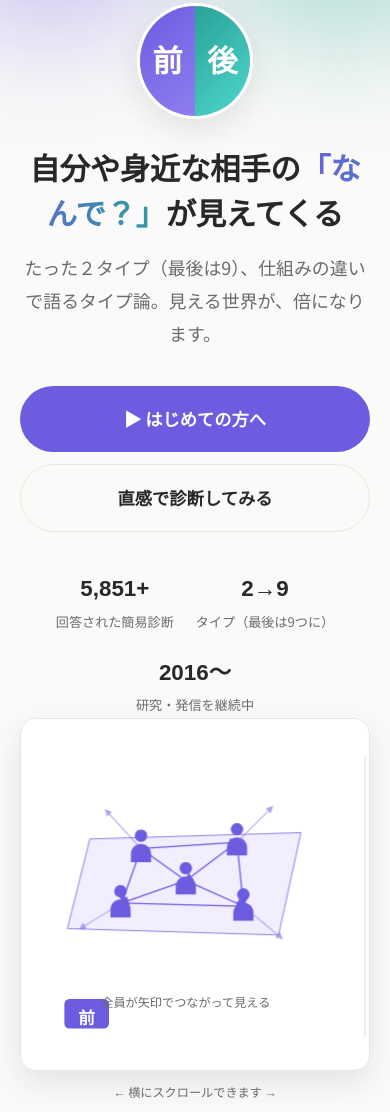
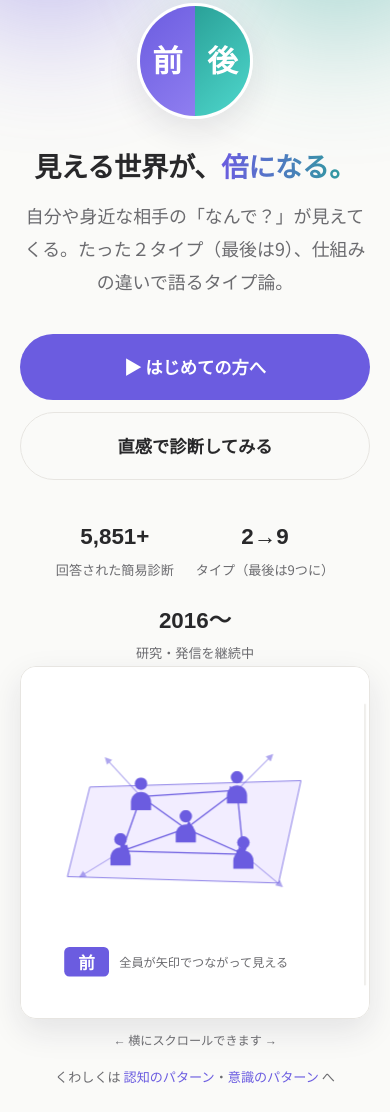
Before and after one commit to rrrrrr2525/zenshakousha-renewal, a plain HTML site: page index.html in a window 390 px wide. Shown: the part 168-1280 px from the top of the page. Drawn offline with Linux system fonts and the light colour scheme; a web font is replaced by a local one.

Commit message:
見出しを「見える世界が、倍になる。」に、図解タグの文字揃えを修正
・ヒーローの見出しを元サイトのキャッチコピー「見える世界が倍になる！」ベースの短い一文に変更し、スマホ幅（360px以下含む）でも折り返さないようフォントサイズを調整
・図解の「前」「後」タグの文字がdominant-baselineのずれで中央に来ていなかったのを修正し、キャプションも同じ行に揃うよう再配置

Co-Authored-By: Claude Sonnet 5 <noreply@anthropic.com>

```diff
--- a/assets/css/style.css
+++ b/assets/css/style.css
@@ -185,11 +185,15 @@ nav.main-nav a.top-link:hover, nav.main-nav a.top-link.active{
   .hero{padding:52px 0 36px;}
   .hero::before{width:260px; height:260px; top:-120px; left:-80px;}
   .hero::after{width:280px; height:280px; top:-130px; right:-90px;}
+  .hero h1{font-size:1.7rem; white-space:nowrap;}
   .hero-ctas{flex-direction:column; align-items:stretch;}
   .hero-ctas .btn{justify-content:center;}
   .hero-stats{gap:18px 22px;}
   .section{padding:36px 0;}
   .cta-banner{padding:40px 20px; border-radius:18px;}
+}
+@media (max-width: 360px){
+  .hero h1{font-size:1.4rem;}
 }
 
 .hero-visual-single{
@@ -223,9 +227,9 @@ nav.main-nav a.top-link:hover, nav.main-nav a.top-link.active{
 
 .hv-tag-text{
   font-family:"Zen Maru Gothic","Noto Sans JP",sans-serif; font-weight:700; font-size:26px;
-  fill:#fff; dominant-baseline:middle;
+  fill:#fff; dominant-baseline:central;
 }
-.hv-caption{font-family:"Noto Sans JP",sans-serif; font-size:15px; fill:var(--text-muted);}
+.hv-caption{font-family:"Noto Sans JP",sans-serif; font-size:15px; fill:var(--text-muted); dominant-baseline:central;}
 
 .hero-visual-caption{text-align:center; font-size:.82rem; color:var(--text-muted); margin:14px 0 0;}
 .hv-scroll-hint{display:none; font-size:.76rem; margin:10px 0 0;}
--- a/index.html
+++ b/index.html
@@ -19,8 +19,8 @@
         <span class="half zen">前</span>
         <span class="half ko">後</span>
       </div>
-      <h1>自分や身近な相手の<span class="hl">「なんで？」</span>が見えてくる</h1>
-      <p class="lead">たった２タイプ（最後は9）、仕組みの違いで語るタイプ論。見える世界が、倍になります。</p>
+      <h1>見える世界が、<span class="hl">倍になる。</span></h1>
+      <p class="lead">自分や身近な相手の「なんで？」が見えてくる。たった２タイプ（最後は9）、仕組みの違いで語るタイプ論。</p>
       <div class="hero-ctas">
         <a href="/start/" class="btn btn-lg">▶ はじめての方へ</a>
         <a href="/shindan/" class="btn ghost btn-lg">直感で診断してみる</a>
@@ -78,8 +78,8 @@
             <use href="#hvPerson" x="292" y="227" width="36" height="51" class="hv-figure"/>
 
             <rect x="30" y="400" width="70" height="46" rx="8" class="hv-tag"/>
-            <text x="65" y="432" text-anchor="middle" class="hv-tag-text">前</text>
-            <text x="220" y="412" text-anchor="middle" class="hv-caption">全員が矢印でつながって見える</text>
+            <text x="65" y="423" text-anchor="middle" class="hv-tag-text">前</text>
+            <text x="116" y="423" text-anchor="start" class="hv-caption">全員が矢印でつながって見える</text>
           </g>
 
           <!-- ===== 後者：自分中心＋一方向の光 ===== -->
@@ -102,8 +102,8 @@
             <use href="#hvPerson" x="642" y="292" width="40" height="56" class="hv-figure hv-figure-main"/>
 
             <rect x="900" y="400" width="70" height="46" rx="8" class="hv-tag"/>
-            <text x="935" y="432" text-anchor="middle" class="hv-tag-text">後</text>
-            <text x="770" y="412" text-anchor="middle" class="hv-caption">自分起点、強く見えるのは一方向だけ</text>
+            <text x="935" y="423" text-anchor="middle" class="hv-tag-text">後</text>
+            <text x="884" y="423" text-anchor="end" class="hv-caption">自分起点、強く見えるのは一方向だけ</text>
           </g>
         </svg>
       </div>
```
